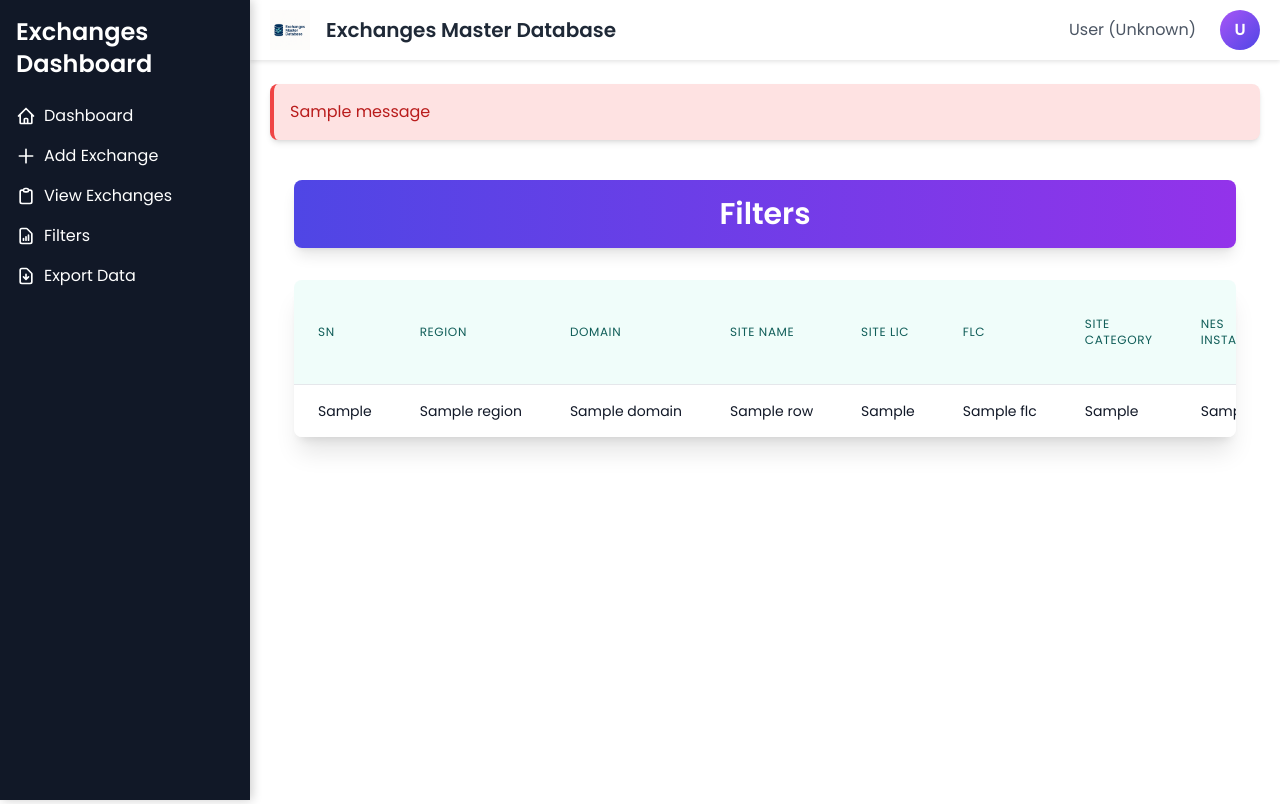
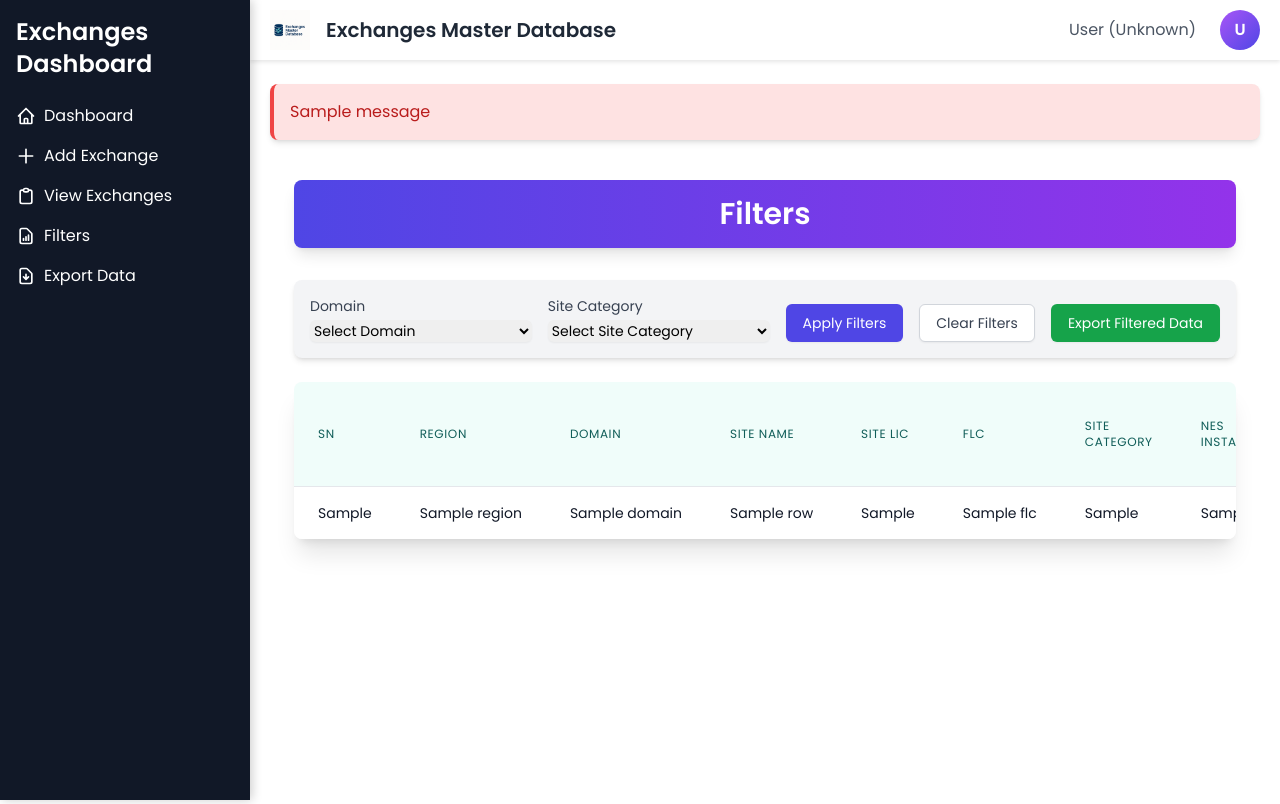
Before and after one commit to emdportal/emdportal, a Flask app: template templates/filters.html in a window 1280 px wide. Run offline with Flask 3, Linux system fonts and the light colour scheme; the template is opened without the code that fills it: most values are stand-ins (such as "Sample title", 1, 10 or a date in 2020); one stand-in notice (Sample message) is shown; parts of the project's set-up code (start-up, migrations or seed data) failed here and were passed over; some libraries are stand-ins or nearby versions.

Commit message:
included export function
Signed-off-by: itsXRP <itsxrproms@gmail.com>

```diff
--- a/app.py
+++ b/app.py
@@ -1306,14 +1306,27 @@ def view_exchanges():
         exchanges = GeneralInformation.query.filter_by(domain=user_region).all()
     return render_template('view_exchanges.html', exchanges=exchanges)
 
-@app.route('/filters')
+@app.route('/filters', methods=['GET', 'POST'])
 @login_required
 def filters():
     user_region = session.get('region')
-    if user_region == "All":
-        exchanges = GeneralInformation.query.all()
-    else:
-        exchanges = GeneralInformation.query.filter_by(domain=user_region).all()
+    # Get available filter options based on user's unlocked regions
+    available_domains = [d[0] for d in db.session.query(GeneralInformation.domain).filter_by(region=user_region).distinct().all()]
+    available_categories = [c[0] for c in db.session.query(GeneralInformation.site_category).filter_by(region=user_region).distinct().all()]
+
+    # Initialize filters from session or form
+    domain_filter = request.form.get('domain_filter') or session.get('domain_filter')
+    category_filter = request.form.get('category_filter') or session.get('category_filter')
+
+    # Apply filters
+    query = GeneralInformation.query.filter_by(region=user_region)
+    if domain_filter and domain_filter in available_domains:
+        query = query.filter_by(domain=domain_filter)
+        session['domain_filter'] = domain_filter
+    if category_filter and category_filter in available_categories:
+        query = query.filter_by(site_category=category_filter)
+        session['category_filter'] = category_filter
+    exchanges = query.all()
 
     # Prepare data for the table
     table_data = []
@@ -1423,7 +1436,30 @@ def filters():
         }
         table_data.append(row)
 
-    return render_template('filters.html', table_data=table_data)
+    # Handle form actions
+    if request.method == 'POST':
+        if 'clear_filters' in request.form:
+            session.pop('domain_filter', None)
+            session.pop('category_filter', None)
+            return redirect(url_for('filters'))
+        elif 'export_filtered' in request.form:
+            df = pd.DataFrame(table_data)
+            output = io.BytesIO()
+            with pd.ExcelWriter(output, engine='xlsxwriter') as writer:
+                df.to_excel(writer, index=False, sheet_name='Filtered_Exchanges')
+                worksheet = writer.sheets['Filtered_Exchanges']
+                for idx, col in enumerate(df.columns):
+                    max_len = max(df[col].astype(str).map(len).max(), len(col)) + 2
+                    worksheet.set_column(idx, idx, max_len)
+            output.seek(0)
+            return send_file(
+                output,
+                download_name='filtered_exchanges.xlsx',
+                as_attachment=True,
+                mimetype='application/vnd.openxmlformats-officedocument.spreadsheetml.sheet'
+            )
+
+    return render_template('filters.html', table_data=table_data, available_domains=available_domains, available_categories=available_categories, selected_domain=domain_filter, selected_category=category_filter)
 
 if __name__ == '__main__':
     app.run(debug=True)
--- a/templates/filters.html
+++ b/templates/filters.html
@@ -10,6 +10,55 @@
         Filters
     </h1>
 
+    <!-- Filter Form -->
+    <div class="mb-6 bg-gray-100 p-4 rounded-lg shadow-md">
+        <form method="POST" action="{{ url_for('filters') }}" class="flex flex-wrap gap-4 items-end">
+            <!-- Domain Filter -->
+            <div class="flex-1 min-w-[200px]">
+                <label for="domain_filter" class="block text-sm font-medium text-gray-700">Domain</label>
+                <select name="domain_filter" id="domain_filter" class="mt-1 block w-full rounded-md border-gray-300 shadow-sm focus:border-indigo-500 focus:ring-indigo-500 sm:text-sm">
+                    <option value="">Select Domain</option>
+                    {% for domain in available_domains %}
+                        <option value="{{ domain }}" {% if domain == selected_domain %}selected{% endif %}>{{ domain }}</option>
+                    {% endfor %}
+                </select>
+            </div>
+
+            <!-- Site Category Filter -->
+            <div class="flex-1 min-w-[200px]">
+                <label for="category_filter" class="block text-sm font-medium text-gray-700">Site Category</label>
+                <select name="category_filter" id="category_filter" class="mt-1 block w-full rounded-md border-gray-300 shadow-sm focus:border-indigo-500 focus:ring-indigo-500 sm:text-sm">
+                    <option value="">Select Site Category</option>
+                    {% for category in available_categories %}
+                        <option value="{{ category }}" {% if category == selected_category %}selected{% endif %}>{{ category }}</option>
+                    {% endfor %}
+                </select>
+            </div>
+
+            <!-- Apply Filters Button -->
+            <div>
+                <button type="submit" class="inline-flex items-center px-4 py-2 border border-transparent text-sm font-medium rounded-md shadow-sm text-white bg-indigo-600 hover:bg-indigo-700 focus:outline-none focus:ring-2 focus:ring-offset-2 focus:ring-indigo-500">
+                    Apply Filters
+                </button>
+            </div>
+
+            <!-- Clear Filters Button -->
+            <div>
+                <button type="submit" name="clear_filters" value="clear" class="inline-flex items-center px-4 py-2 border border-gray-300 text-sm font-medium rounded-md shadow-sm text-gray-700 bg-white hover:bg-gray-50 focus:outline-none focus:ring-2 focus:ring-offset-2 focus:ring-indigo-500">
+                    Clear Filters
+                </button>
+            </div>
+
+            <!-- Export Filtered Data Button -->
+            <div>
+                <button type="submit" name="export_filtered" value="export" class="inline-flex items-center px-4 py-2 border border-transparent text-sm font-medium rounded-md shadow-sm text-white bg-green-600 hover:bg-green-700 focus:outline-none focus:ring-2 focus:ring-offset-2 focus:ring-green-500">
+                    Export Filtered Data
+                </button>
+            </div>
+        </form>
+    </div>
+
+    <!-- Table -->
     <div class="bg-white shadow-xl rounded-lg overflow-x-auto">
         <table class="min-w-full divide-y divide-gray-200">
             <thead class="bg-teal-50">
```
